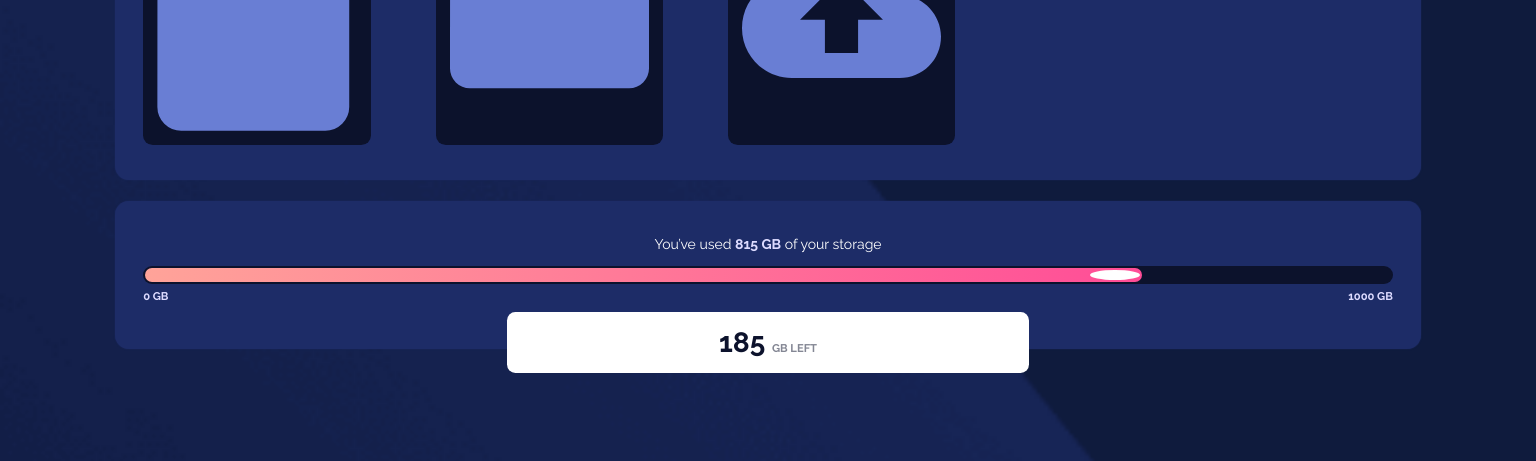
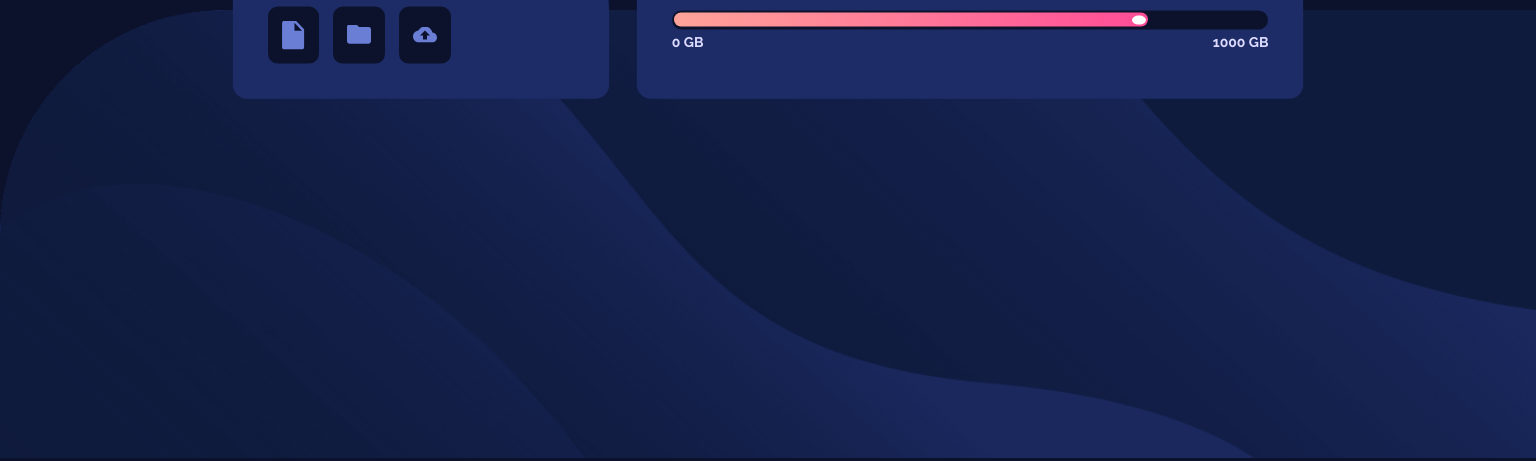
Before and after one commit to Pap-Ski/FEM_fylo-data-storage-component, a plain HTML site: page index.html in a window 1536 px wide. Shown: the part 340-801 px from the top of the page. Drawn offline with Linux system fonts and the light colour scheme.

Commit message:
done with desktop views

```diff
--- a/style.css
+++ b/style.css
@@ -87,9 +87,9 @@ body {
 }
 
 .bar-circle {
-    width: 5%;
+    min-width: 1em;
     height: 100%;
-    border-radius: 50%;
+    border-radius: 100%;
     background: var(--clr-other);
 }
 
@@ -141,3 +141,123 @@ body {
     color: var(--clr-nue-gb);
     font-size: .8rem;
 }
+
+@media (min-width: 768px) {
+    body {
+        background: var(--clr-nue-vdb) url(./images/bg-desktop.png) no-repeat 0 25rem;
+        background-size: contain;
+    }
+    .action__icons {
+        justify-content: flex-start;
+        gap: 1em;
+        width: 40%;
+    }
+    .wrapper {
+        width: 20%;
+    }
+}
+
+@media (min-width: 1024px) {
+    body {
+        background: var(--clr-nue-vdb) url(./images/bg-desktop.png) no-repeat 0 20rem;
+        background-size: contain;
+    }
+    .container {
+        margin-top: 0;
+        width: 75%;
+        transform: translate(0, 90%);
+        display: flex;
+        align-items: flex-end;
+        justify-content: center;
+        gap: 2em;
+    }
+    .card {
+        padding: 2.5em 2.5em;
+    }
+    .action {
+        width: 38%;
+        height: 100%;
+    }
+    .action__icons {
+        width: 80%;
+    }
+    .wrapper {
+        width: 30%;
+    }
+    .storage-status {
+        width: 62%;
+    }
+    .storage-used {
+        font-size: .9rem;
+        text-align: left;
+    }
+    .bar-range {
+        font-size: 1rem;
+    }
+    .storage-left {
+        width: 32%;
+        padding: .4em;
+        bottom: 70%;
+        left: 60%;
+        font-size: 2rem;
+        text-align: center;
+    }
+    .storage-left span {
+        font-size: .7rem;
+    }
+    .storage-left::after {
+        content: "";
+        position: absolute;
+        left: 74%;
+        display: block;
+        transform: rotate(-90deg);
+        border-top: none;
+        border-left: 2rem solid transparent;
+        border-right: 2rem solid transparent;
+        border-bottom: 1.5rem solid var(--clr-other);
+    }
+}
+
+@media (min-width: 1366px) {
+    body {
+        background: var(--clr-nue-vdb) url(./images/bg-desktop.png) no-repeat 0 20rem;
+        background-size: cover;
+    }
+    .container {
+        width: 70%;
+        transform: translate(0, 90%);
+    }
+    .action {
+        width: 35%;
+    }
+    .action__icons {
+        width: 60%;
+    }
+    .wrapper {
+        width: 30%;
+    }
+    .storage-used {
+        font-size: 1rem;
+    }
+    .storage-left {
+        width: 25%;
+        left: 70%;
+        bottom: 60%;
+        font-size: 2.5rem;
+        padding: .2em;
+    }
+    .storage-left::after {
+        left: 74%;
+        bottom: 2%;
+    }
+}
+
+@media (min-width: 1440px) {
+    body {
+        background: var(--clr-nue-vdb) url(./images/bg-desktop.png) no-repeat 0 25rem;
+        background-size: cover;
+    }
+    .container {
+        transform: translate(0, 110%);
+    }
+}
```
Also changed, not shown: screenshot.jpg (added).
